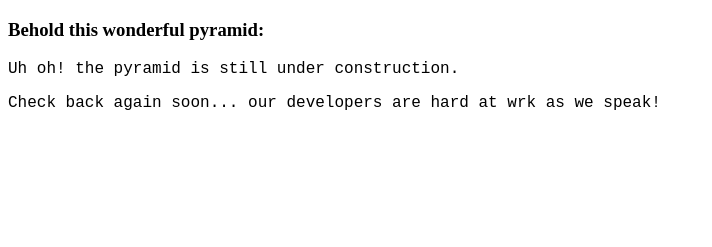
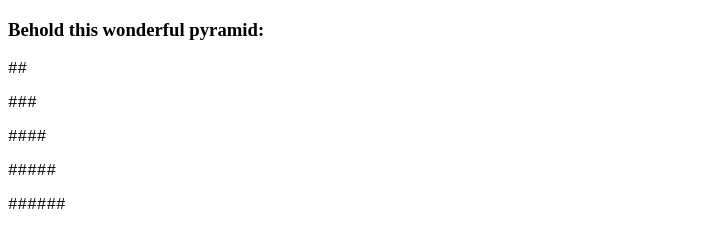
Before and after one commit to McKenzieKlase/Mario-Pyramid, a plain HTML site: page index.html in a window 1280 px wide. Shown: the part 61-308 px from the top of the page, without its empty margins (0-712 px from the left). Drawn offline with Linux system fonts and the light colour scheme.

Commit message:
render pyramid to the DOM instead of the console

```diff
--- a/index.html
+++ b/index.html
@@ -16,10 +16,6 @@
     <div id="pyramid">
         <!-- Our pyramid will go inside here -->
 
-        <div id="construction">
-            <p>Uh oh! the pyramid is still under construction.</p>
-            <p>Check back again soon... our developers are hard at wrk as we speak!</p>
-        </div>
     </div>
 
     <script src="mario.js"></script>
--- a/mario.js
+++ b/mario.js
@@ -19,9 +19,14 @@ for ( let i = 1; i <= rows; i++){
   }
 
 
-  console.log(str);
-}
+  console.log(str)
 
+  var para = document.createElement("p");
+  var node = document.createTextNode( str );
+  para.appendChild(node);
+  var element = document.getElementById("pyramid");
+  element.appendChild(para);
+  }
 // i = i +1;
 // i++;
 
@@ -31,7 +36,6 @@ function printPyramid(height) {
 
 }
 
-
 //just an example
 
 // console.log("  ##")
```
